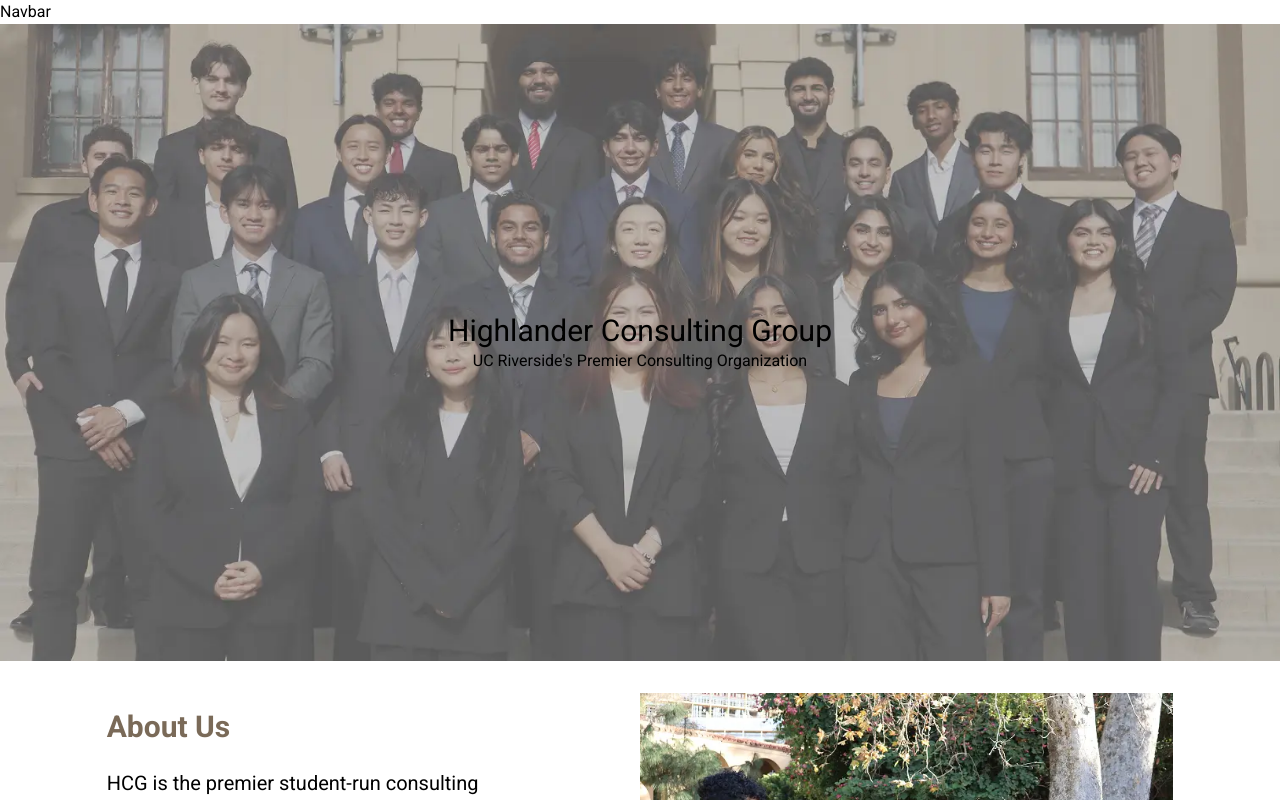
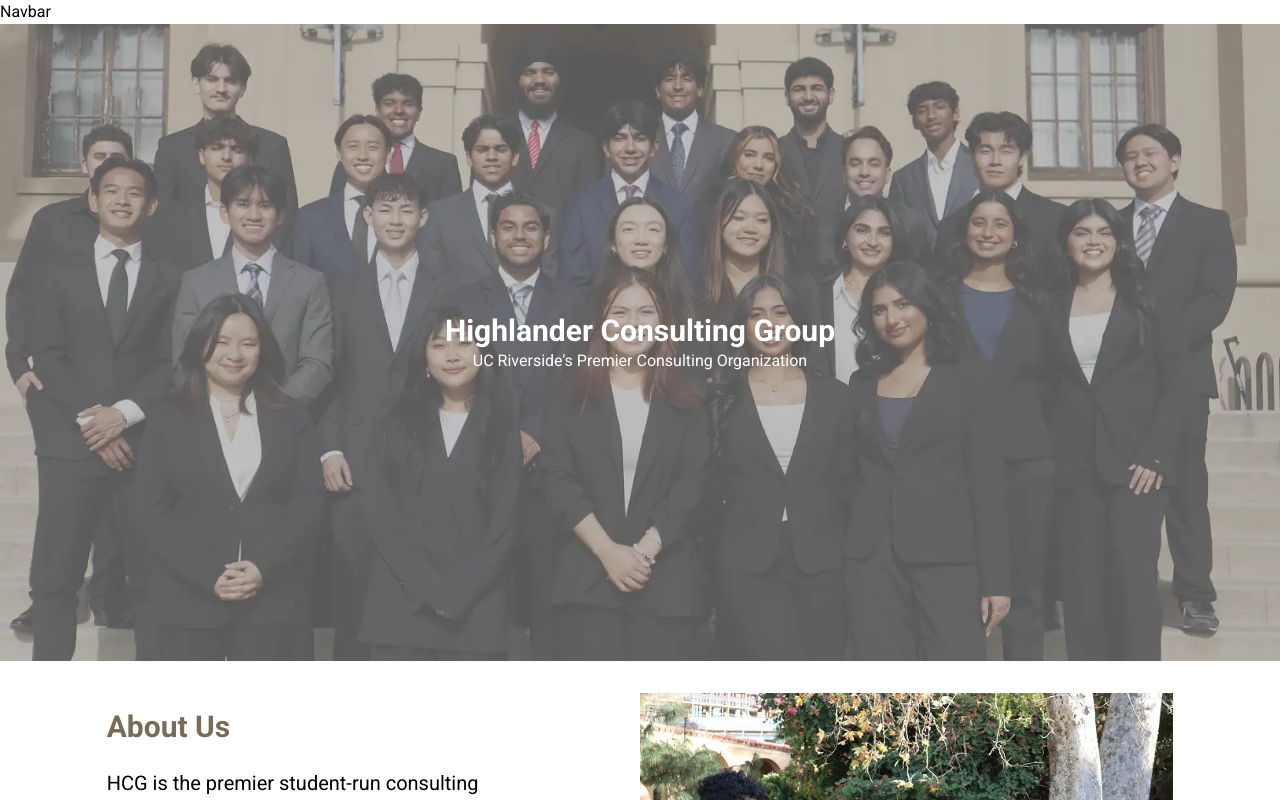
Before and after one commit to acm-ucr/hcg, a Next.js app: page / in a window 1280 px wide. Shown: the top 800 px of the page. Built offline with nearby package versions, Linux system fonts and the light colour scheme.

Commit message:
Applied color and bold styles to overlay text

```diff
--- a/src/components/home/LandingHeader.tsx
+++ b/src/components/home/LandingHeader.tsx
@@ -8,8 +8,8 @@
         src={LandingPageLogo}
         alt="Higherlander Consulting Group Club Members"
       />
-      <div className="absolute content-center text-center">
-        <h2 className="text-3xl">Highlander Consulting Group</h2>
+      <div className="text-hcg-white absolute content-center text-center">
+        <h2 className="text-3xl font-bold">Highlander Consulting Group</h2>
         <p>{`UC Riverside's Premier Consulting Organization`}</p>
       </div>
     </section>
```
